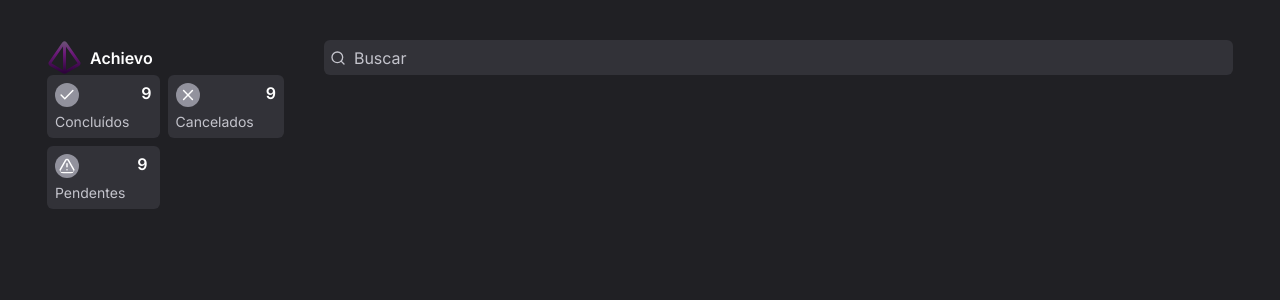
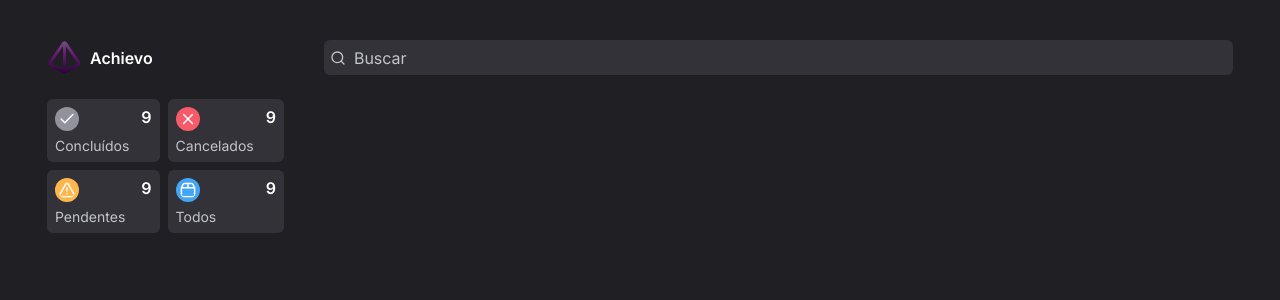
Before and after one commit to luisgustavoTbarbosa/achievo, a React (Vite) app: page / in a window 1280 px wide. Shown: the top 300 px of the page. Built offline with nearby package versions, Linux system fonts and the light colour scheme.

Commit message:
feat: filter card variants colors

```diff
--- a/src/components/FilterCard/index.tsx
+++ b/src/components/FilterCard/index.tsx
@@ -1,8 +1,21 @@
 import { Card } from "./styles";
 
-export function FilterCard ({ icon, cardTitle, cardStatus }) {
+interface FilterCardProps {
+  icon: React.ReactNode
+  cardTitle: string
+  cardVariant?: "primary" | "canceled" | "paused" | "all" | undefined
+}
+
+export function FilterCard ({ icon, cardTitle, cardVariant = "primary" }: FilterCardProps) {
+  const colorVariants = {
+    primary: "#92929D",
+    canceled: "#F75A68",
+    paused: "#FFB74D",
+    all: "#42A5F5"
+  }
+
   return (
-    <Card>
+    <Card $variant={colorVariants[cardVariant]}>
       <div>
         {icon}
         <p>{cardTitle}</p>
--- a/src/components/FilterCard/styles.ts
+++ b/src/components/FilterCard/styles.ts
@@ -1,7 +1,12 @@
 import styled from "styled-components";
 
-export const Card = styled.div`
+interface CardProps {
+  $variant: string
+}
+
+export const Card = styled.div<CardProps>`
   display: flex;
+  justify-content: space-between;
   gap: 0.75rem;
   padding: 0.5rem;
   background-color: #323238;
@@ -12,7 +17,7 @@ export const Card = styled.div`
   svg {
     margin-bottom: 0.2rem;
     padding: 0.2rem;
-    background-color: #92929D;
+    background-color: ${props => props.$variant};
     border-radius: 100%;
   }
 
--- a/src/components/FiltersList/index.tsx
+++ b/src/components/FiltersList/index.tsx
@@ -1,4 +1,4 @@
-import { Check, TriangleAlert, X } from "lucide-react";
+import { Check, Package2, TriangleAlert, X } from "lucide-react";
 import { FilterCard } from "../FilterCard";
 import { FiltersListContainer, StatusFilters } from "./styles";
 
@@ -6,9 +6,10 @@ export function FiltersList () {
   return (
     <FiltersListContainer>
       <StatusFilters>
-        <FilterCard icon={<Check color="#FFFFFF" size={24} />} cardTitle="Concluídos" cardStatus="completed" />
-        <FilterCard icon={<X color="#FFFFFF" size={24} />} cardTitle="Cancelados" cardStatus="completed" />
-        <FilterCard icon={<TriangleAlert color="#FFFFFF" size={24} />} cardTitle="Pendentes" cardStatus="completed" />
+        <FilterCard icon={<Check color="#FFFFFF" size={24} />} cardTitle="Concluídos" cardVariant="primary" />
+        <FilterCard icon={<X color="#FFFFFF" size={24} />} cardTitle="Cancelados" cardVariant="canceled" />
+        <FilterCard icon={<TriangleAlert color="#FFFFFF" size={24} />} cardTitle="Pendentes" cardVariant="paused" />
+        <FilterCard icon={<Package2 color="#FFFFFF" size={24} />} cardTitle="Todos" cardVariant="all" />
       </StatusFilters>
       <div></div>
     </FiltersListContainer>
--- a/src/components/FiltersList/styles.ts
+++ b/src/components/FiltersList/styles.ts
@@ -1,7 +1,7 @@
 import styled from "styled-components";
 
 export const FiltersListContainer = styled.div`
-
+  margin-top: 1.5rem;
 `
 
 export const StatusFilters = styled.div`
```
